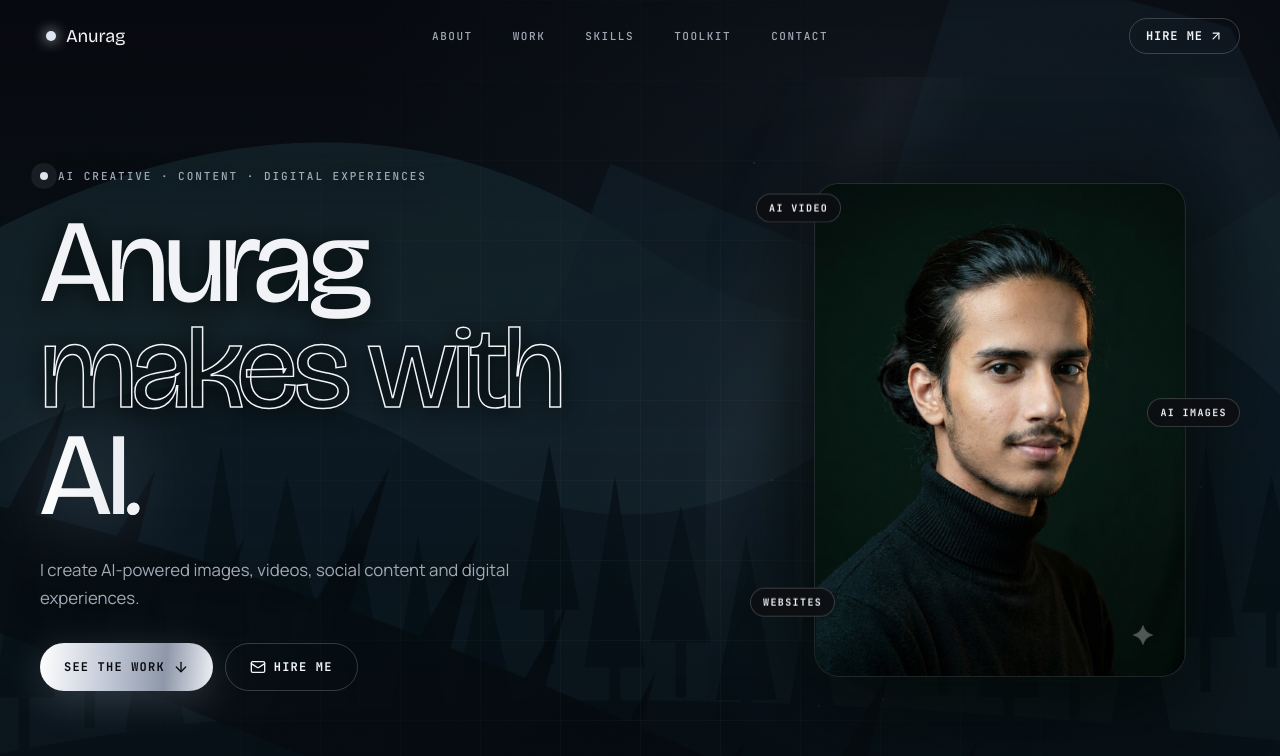
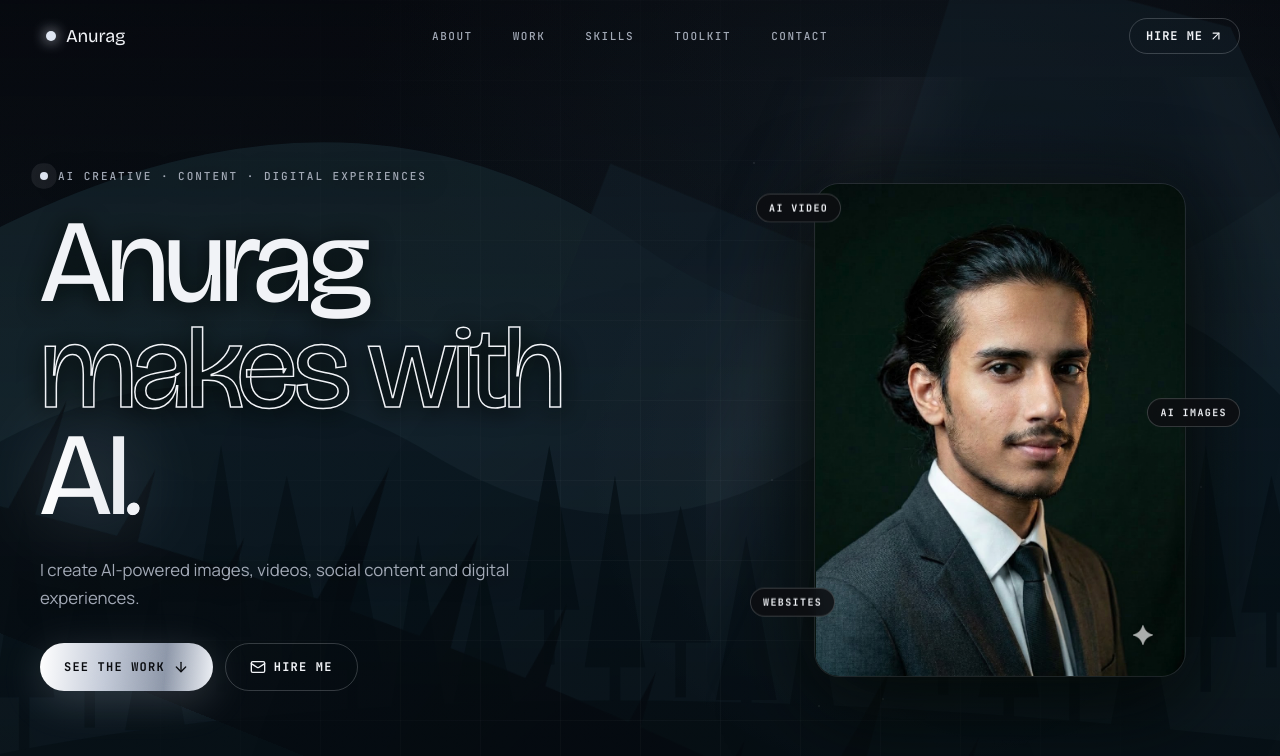
Before and after one commit to anuragx02/Portfolio, a React (Vite) app: page / in a window 1280 px wide. Shown: the top 756 px of the page. Built offline with nearby package versions, Linux system fonts and the light colour scheme.

Commit message:
Use selected angled charcoal portrait with lowered hairline

```diff
--- a/src/main.tsx
+++ b/src/main.tsx
@@ -81,7 +81,7 @@ function Hero() {
           </div>
         </div>
         <div className="lumen" aria-hidden="true"><div className="cinema-atmosphere"><i className="cinema-beam beam-one" /><i className="cinema-beam beam-two" />{Array.from({length:12},(_,i)=><i className="cinema-dust" key={i} style={{left:`${8+(i*19)%84}%`,top:`${12+(i*31)%78}%`,animationDelay:`-${i*2.7}s`,animationDuration:`${22+i%4*5}s`}} />)}</div>
-          <div className="lumen-core"><img className="lc-portrait" src="/portrait-choice-c.jpg" alt="Portrait of Anurag Dutta" /><i className="lc-sheen" /><i className="lc-ring r1" /><i className="lc-ring r2" /><i className="lc-ring r3" /></div>
+          <div className="lumen-core"><img className="lc-portrait" src="/portrait-angled-charcoal.jpg" alt="Portrait of Anurag Dutta" /><i className="lc-sheen" /><i className="lc-ring r1" /><i className="lc-ring r2" /><i className="lc-ring r3" /></div>
           <div className="tag t1">AI VIDEO</div>
           <div className="tag t2">AI IMAGES</div>
           <div className="tag t3">WEBSITES</div>
```
Also changed, not shown: public/portrait-angled-charcoal.jpg (added).
